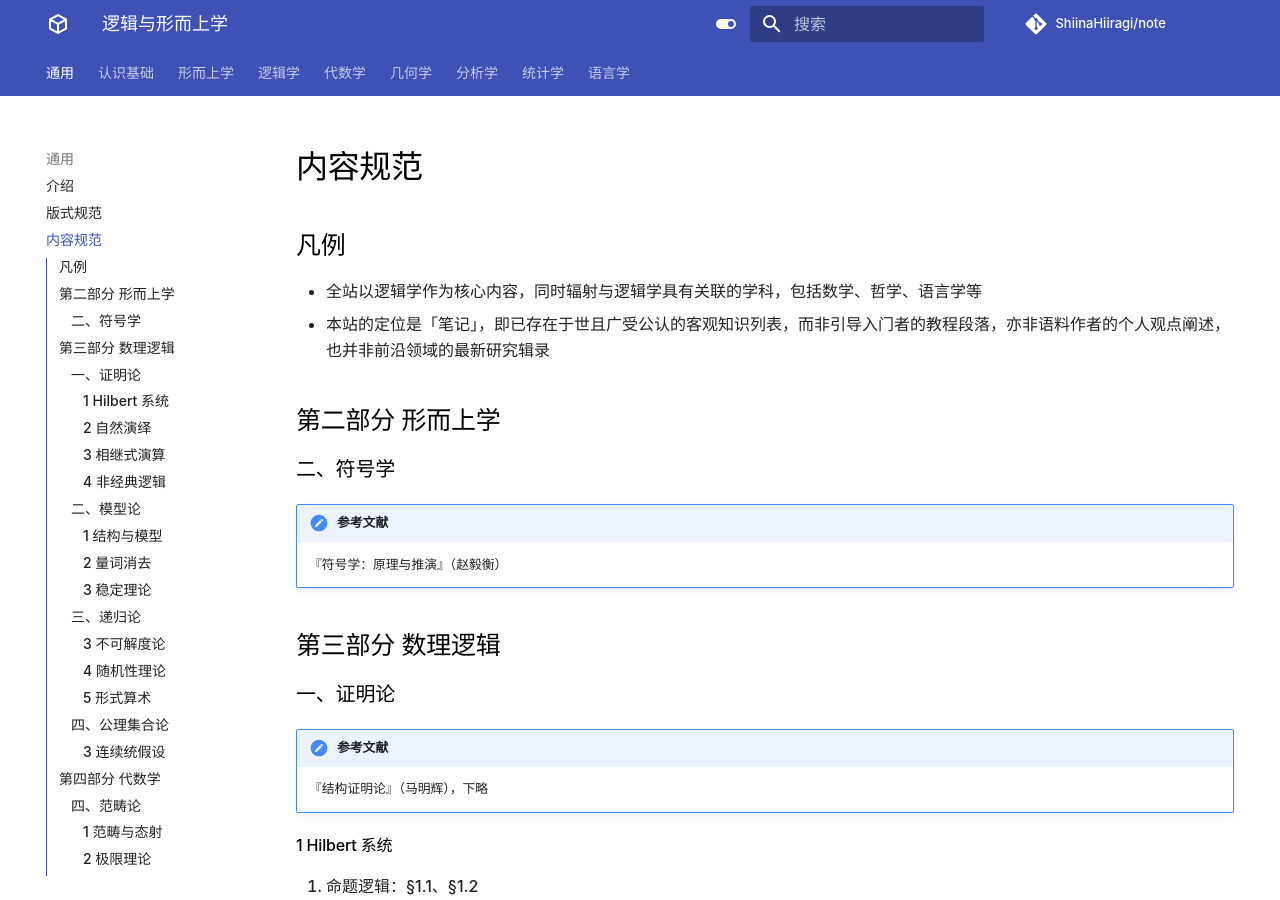
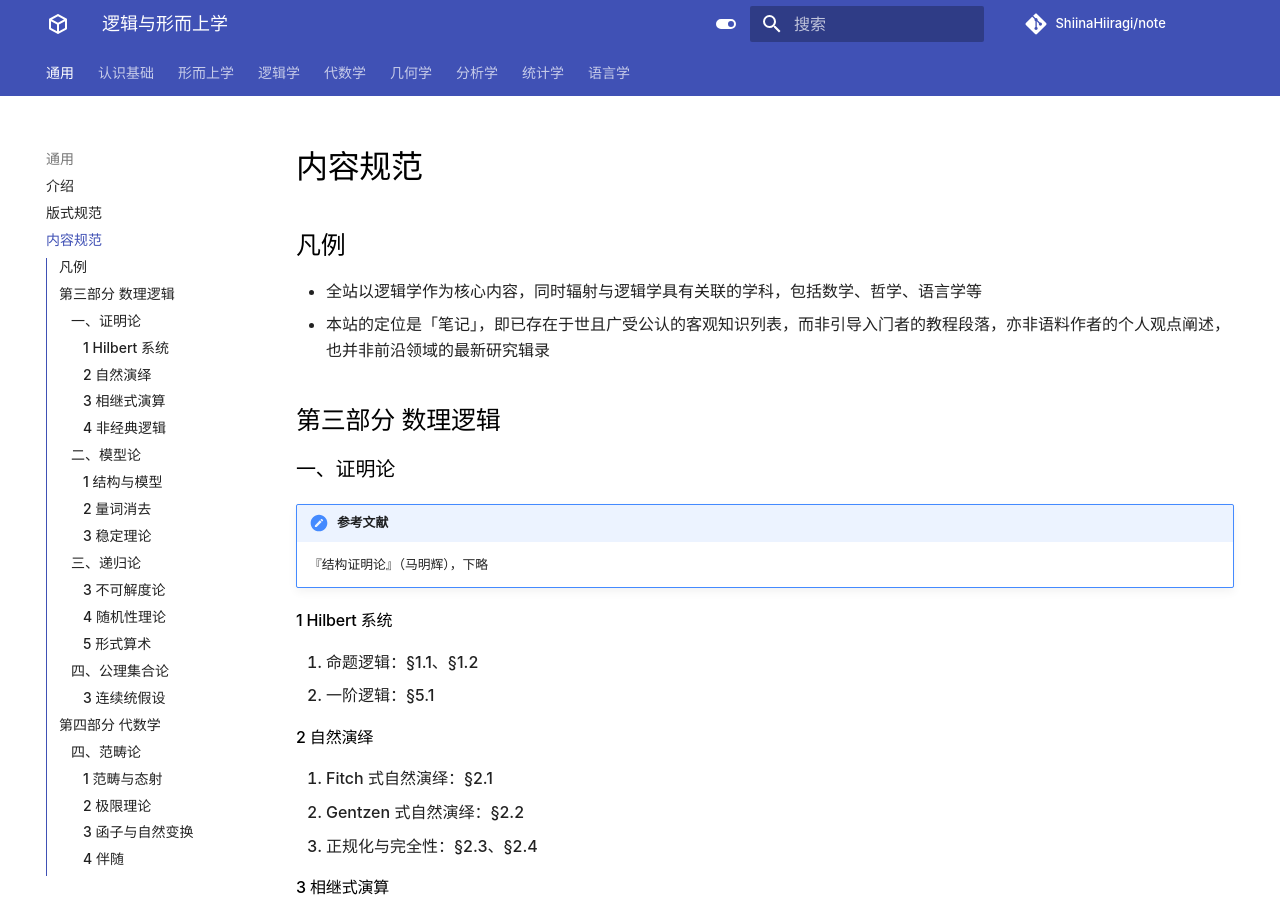
Before and after one commit to ShiinaHiiragi/note, an MkDocs documentation site: the page built from docs/intro/toc.md, in a window 1280 px wide and 900 px high. Built offline with MkDocs 1.6.1 and Material for MkDocs 9.7.7, drawn with Linux system fonts in a browser that asks for light colours; comment, search, counter and statistics services are not loaded.

Commit message:
delete toc

```diff
--- a/docs/intro/toc.md
+++ b/docs/intro/toc.md
@@ -2,12 +2,6 @@
 ## 凡例
 - 全站以逻辑学作为核心内容，同时辐射与逻辑学具有关联的学科，包括数学、哲学、语言学等
 - 本站的定位是「笔记」，即已存在于世且广受公认的客观知识列表，而非引导入门者的教程段落，亦非语料作者的个人观点阐述，也并非前沿领域的最新研究辑录
-
-## 第二部分 形而上学
-### 二、符号学
-
-!!! note "参考文献"
-    『符号学：原理与推演』（赵毅衡）
 
 ## 第三部分 数理逻辑
 ### 一、证明论
```
